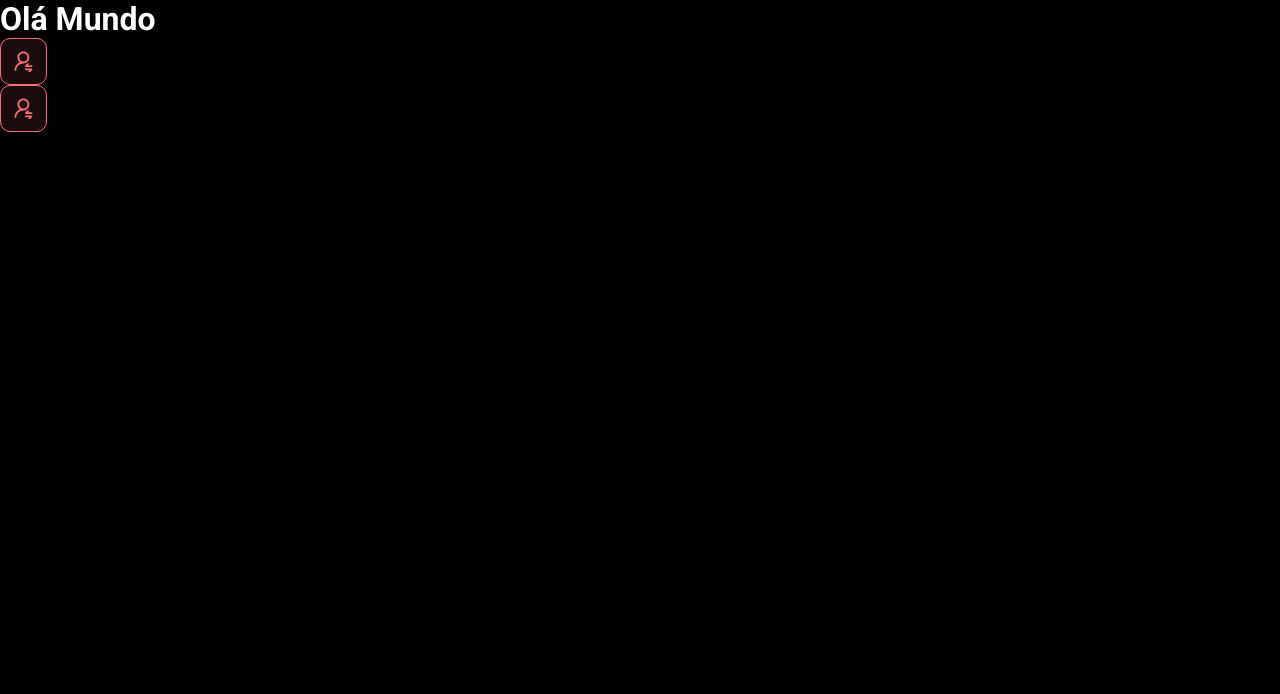
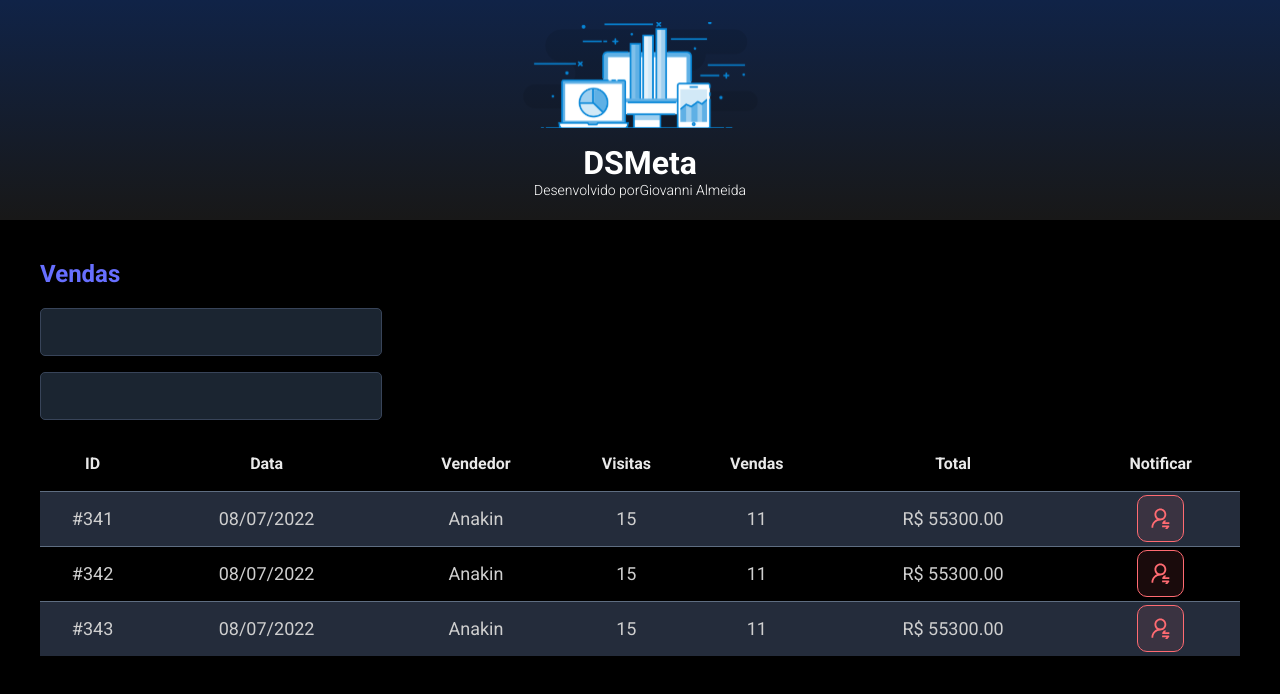
Before and after one commit to devGiovanni95/dsmeta, a React (Vite) app in the folder frontend/: page / in a window 1280 px wide. Shown: the top 694 px of the page. Built offline with nearby package versions, Linux system fonts and the light colour scheme.

Commit message:
Others components

```diff
--- a/frontend/src/App.tsx
+++ b/frontend/src/App.tsx
@@ -1,11 +1,18 @@
+import Header from "./components/Header"
 import NotificationButton from "./components/NotificationButton"
+import SalesCard from "./components/SalesCard"
 
 function App() {
   return(
     <>
-    <h1>Olá Mundo</h1>
-    <NotificationButton />
-    <NotificationButton />
+      <Header/>
+      <main>
+          <section id="sales">
+              <div className="container-principal">
+                <SalesCard/>
+              </div>
+          </section>
+      </main>
     </>
   )
 
--- /dev/null
+++ b/frontend/src/components/Header/index.tsx
@@ -0,0 +1,24 @@
+import logo from '../../assets/img/logo.svg'
+
+import './styles.css'
+
+function Header() {
+    return (
+
+        <header>
+            <div className="cabecalho-logo-principal">
+                <img src={logo} alt="DSMeta" />
+                    <h1>DSMeta</h1>
+                    <p>
+                        Desenvolvido por
+                        <a href="https://www.linkedin.com/in/giovanni-santos-1326341a9">
+                            Giovanni Almeida
+                        </a>
+                    </p>
+            </div>
+        </header>
+
+    )
+}
+
+export default Header
--- /dev/null
+++ b/frontend/src/components/Header/styles.css
@@ -0,0 +1,25 @@
+header{
+    background: linear-gradient(180deg, #102347 0%, #181818 100%);
+    height: 220px;
+    display: flex;/*Alinhando os campos*/
+    align-items: center;/*Alinhando no centro da altura*/
+    justify-content: center;/*Alinhando no centro da tela*/
+}
+.cabecalho-logo-principal{
+    display: flex;/*Colocando os itens alinhados um do lado do outro*/
+    flex-direction: column;/*Definindo a direção dos itens*/
+    align-items: center;/*alinhando eles ao centro*/
+}
+
+.cabecalho-logo-principal img{
+    width: 235px;/*Definindo tamanho da imagem*/
+}
+
+.cabecalho-logo-principal h1{
+    margin-top: 15px;/*Colocando margem na parte superior do h1 que esta dentro da div*/
+}
+
+.cabecalho-logo-principal p{
+    font-size: 14px;/*Tamanho da fonte*/
+    font-weight: 300;/*Peso da fonte */
+}
--- /dev/null
+++ b/frontend/src/components/SalesCard/index.tsx
@@ -0,0 +1,95 @@
+import NotificationButton from '../NotificationButton'
+import './styles.css'
+
+function SalesCard() {
+    return(
+
+        <div className="card-principal">
+        <h2 className="sales-title">Vendas</h2>
+        <div>
+            <div className="form-control-container">
+                <input className="form-control" type="text"/>
+            </div>
+            <div className="form-control-container">
+                <input className="form-control" type="text"/>
+            </div>
+        </div>
+
+        <div>
+            <table className="sales-table">
+
+                <thead>
+                    <tr>
+
+                        <th className="show992">ID</th>
+                        <th className="show576">Data</th>
+                        <th>Vendedor</th>
+                        <th className="show992">Visitas</th>
+                        <th className="show992">Vendas</th>
+
+                        <th>Total</th>
+                        <th>Notificar</th>
+
+                    </tr>
+                </thead>
+
+                <tbody>
+                    <tr>
+                        <td className="show992">#341</td>
+                        <td className="show576">08/07/2022</td>
+                        <td>Anakin</td>
+                        <td className="show992">15</td>
+                        <td className="show992">11</td>
+                        <td>R$ 55300.00</td>
+                        <td>
+                            <div className="red-btn-container">
+                                <NotificationButton/>
+                            </div>
+                        </td>
+
+                    </tr>
+
+
+                    <tr>
+                        <td className="show992">#342</td>
+                        <td className="show576">08/07/2022</td>
+                        <td>Anakin</td>
+                        <td className="show992">15</td>
+                        <td className="show992">11</td>
+                        <td>R$ 55300.00</td>
+                        <td>
+                            <div className="red-btn-container">
+                            <NotificationButton/>
+
+                            </div>
+                        </td>
+
+                    </tr>
+
+
+                    <tr>
+                        <td className="show992">#343</td>
+                        <td className="show576">08/07/2022</td>
+                        <td>Anakin</td>
+                        <td className="show992">15</td>
+                        <td className="show992">11</td>
+                        <td>R$ 55300.00</td>
+                       <td>
+                            <div className="red-btn-container">
+                                 <NotificationButton/>
+                            </div>
+                        </td>
+
+                    </tr>
+
+                </tbody>
+
+            </table>
+        </div>
+
+    </div>
+    )
+
+  }
+
+  export default SalesCard
--- /dev/null
+++ b/frontend/src/components/SalesCard/styles.css
@@ -0,0 +1,105 @@
+
+.sales-title{
+    color: #676fff;
+    font-size: 24px;
+    margin-bottom: 20px;/*Espacamento abaixo*/
+}
+
+.form-control-container{
+    margin-bottom: 16px;
+    max-width: 300px;
+}
+
+.form-control{
+    width: 100%;/*Largura */
+    height: 46px;/*Altura da caixa de texto*/
+    background-color: #1b2531;/*Cor interna*/
+    border: 1px solid #384459;
+    border-radius: 5px;
+    color:  #9aaabe;
+    padding: 0 20px;
+    font-size: 18px;
+
+}
+
+.sales-table{
+    width: 100%;
+    border-spacing: 0;/*Espacamento nas bordas no contorno da imagem*/
+    border-collapse: collapse;/**/
+}
+
+.sales-table thead{
+    height: 55px;
+    font-size: 16px;
+    color: #e9e9e9;
+    font-weight: 700;
+}
+
+.sales-table tbody{
+    font-size: 14px;/*Tamanho da fonte*/
+    font-weight: 400;/*Peso da fonte*/
+    color: #cfcfcf;
+    text-align: center;
+}
+
+.sales-table tbody tr {
+    height: 74px;/*altura da linha*/
+    border-top: 1px solid #5f6e82;
+
+}
+
+/*Mudando a cor quando passamos o mouse por cima da linha*/
+.sales-table tbody tr:hover > td {
+    background-color: #384459;
+}
+
+/*Colocando uma cor diferente em linhas com numeração impar*/
+.sales-table tbody tr:nth-child(odd) {
+    background-color: #242c3b;
+}
+
+.red-btn-container{
+    display: flex;
+    justify-content: center;
+}
+
+/*Para nao mostrar a data*/
+.show576{
+    display: none;
+}
+
+/*Para nao mostrar a data*/
+.show992{
+    display: none;
+}
+
+/*A partir do tamanho 576 executa o que estiver dentro*/
+@media (min-width: 576px){
+
+    .show576{
+        display: table-cell;/*mostrar itens*/
+    }
+    /*Mudando tambem os atributos da fonte*/
+    .sales-table tbody tr{
+        height: 55px;
+    }
+    .sales-table tbody {
+        font-size: 18px;
+    }
+
+}
+
+/*A partir do tamanho 576 executa o que estiver dentro*/
+@media (min-width: 992px){
+    .show992{
+        display: table-cell;/*mostrar itens*/
+    }
+
+       /*Mudando tambem os atributos da fonte*/
+       .sales-table tbody tr{
+        height: 55px;
+    }
+    .sales-table tbody {
+        font-size: 18px;
+    }
+}
--- a/frontend/src/index.css
+++ b/frontend/src/index.css
@@ -13,3 +13,14 @@
     color: unset;/*Sem cor*/
     text-decoration: none;/*Sem undeline*/
 }
+
+.container-principal{
+    width: 100%;/*Tamanho dele em relacao a tela*/
+    max-width: 1200px;/*Tamanho maximo*/
+    margin: 0 auto;/*definindo a margem superior e nas laterais*/
+}
+
+/*Definindo o id dea section*/
+#sales{
+    padding: 40px 10px;
+}
```
